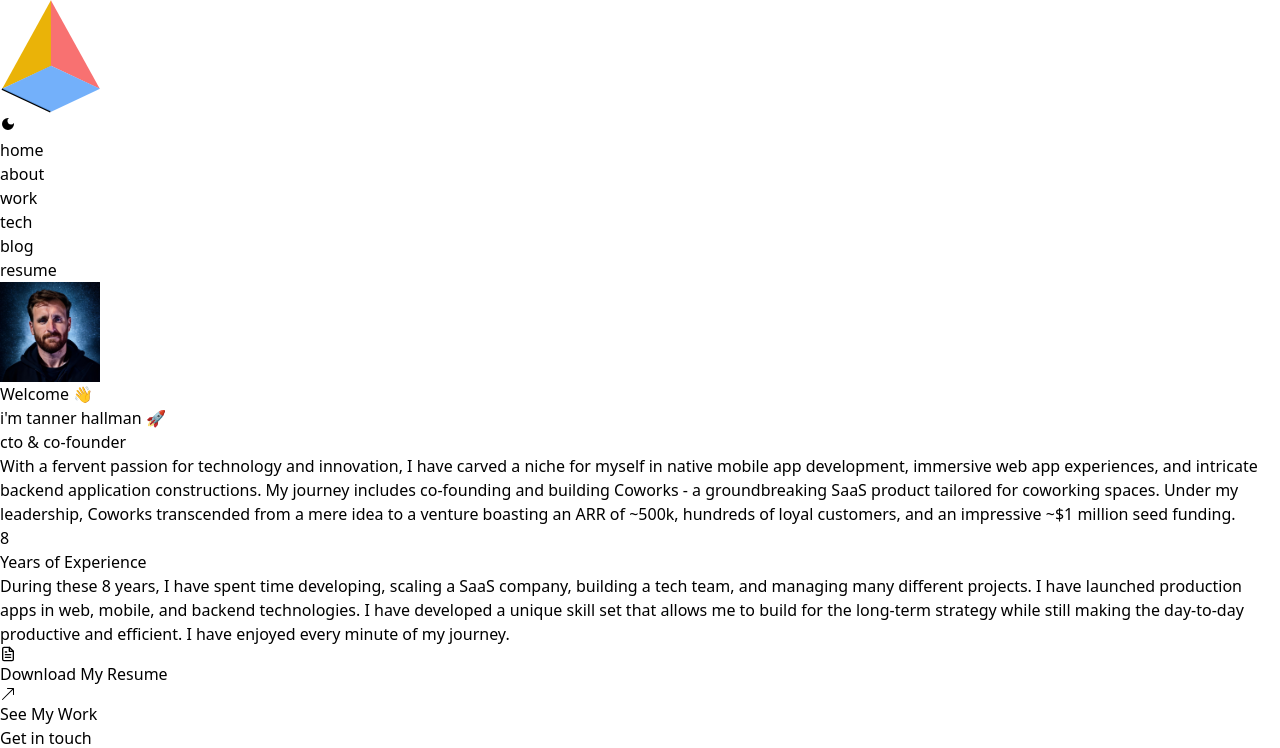
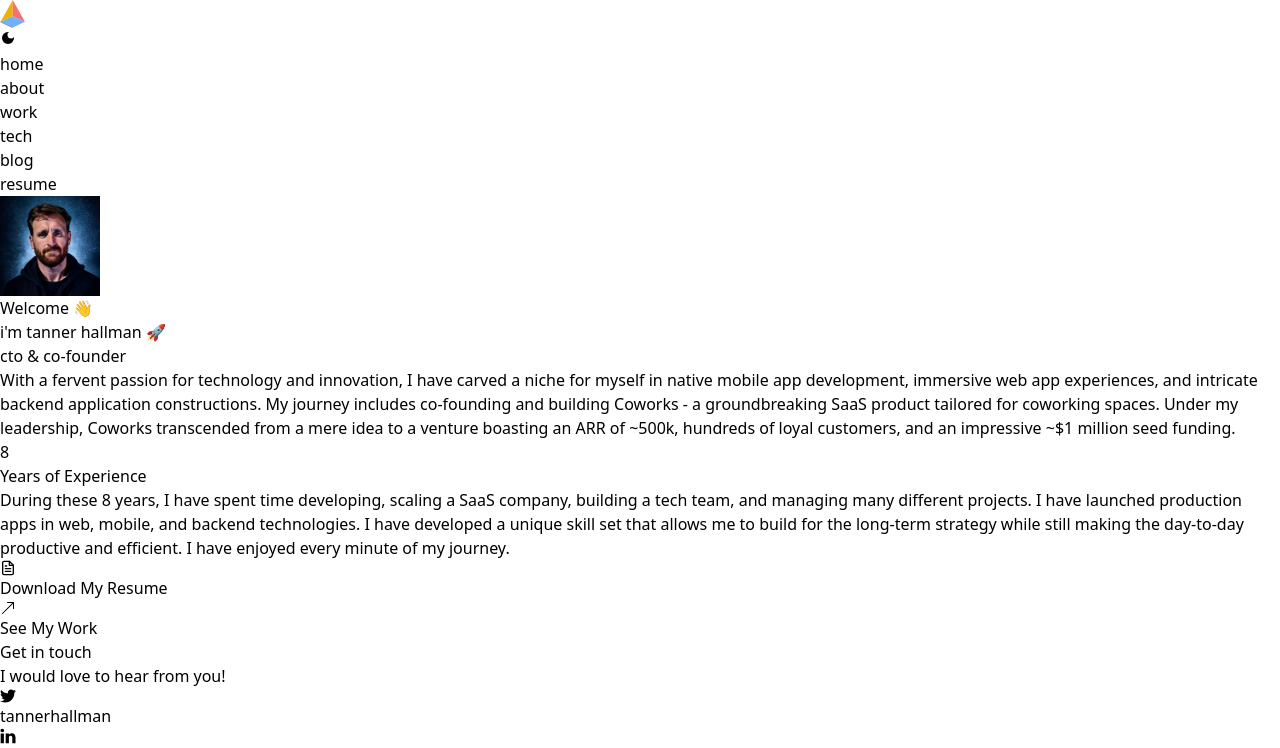
Before and after one commit to tannerhallman/tannerhallman.com-v2, a Next.js app: page / in a window 1280 px wide. Shown: the top 748 px of the page. Built offline with nearby package versions, Linux system fonts and the light colour scheme; no server answers.

Commit message:
chore: change header icon size

```diff
--- a/components/Header.jsx
+++ b/components/Header.jsx
@@ -81,9 +81,9 @@ const Header = () => {
         <div className='select-none order-2 md:order-1 cursor-pointer flex items-center text-gray-800'>
           <Link href={"/"} className=''>
             {currentTheme === "dark" ? (
-              <Image src={header_white} alt='header' width='100' />
+              <Image src={header_white} alt='header' width='25' height='25' />
             ) : (
-              <Image src={header_black} alt='header' width='100' />
+              <Image src={header_black} alt='header' width='25' height='25' />
             )}
           </Link>
         </div>
```
